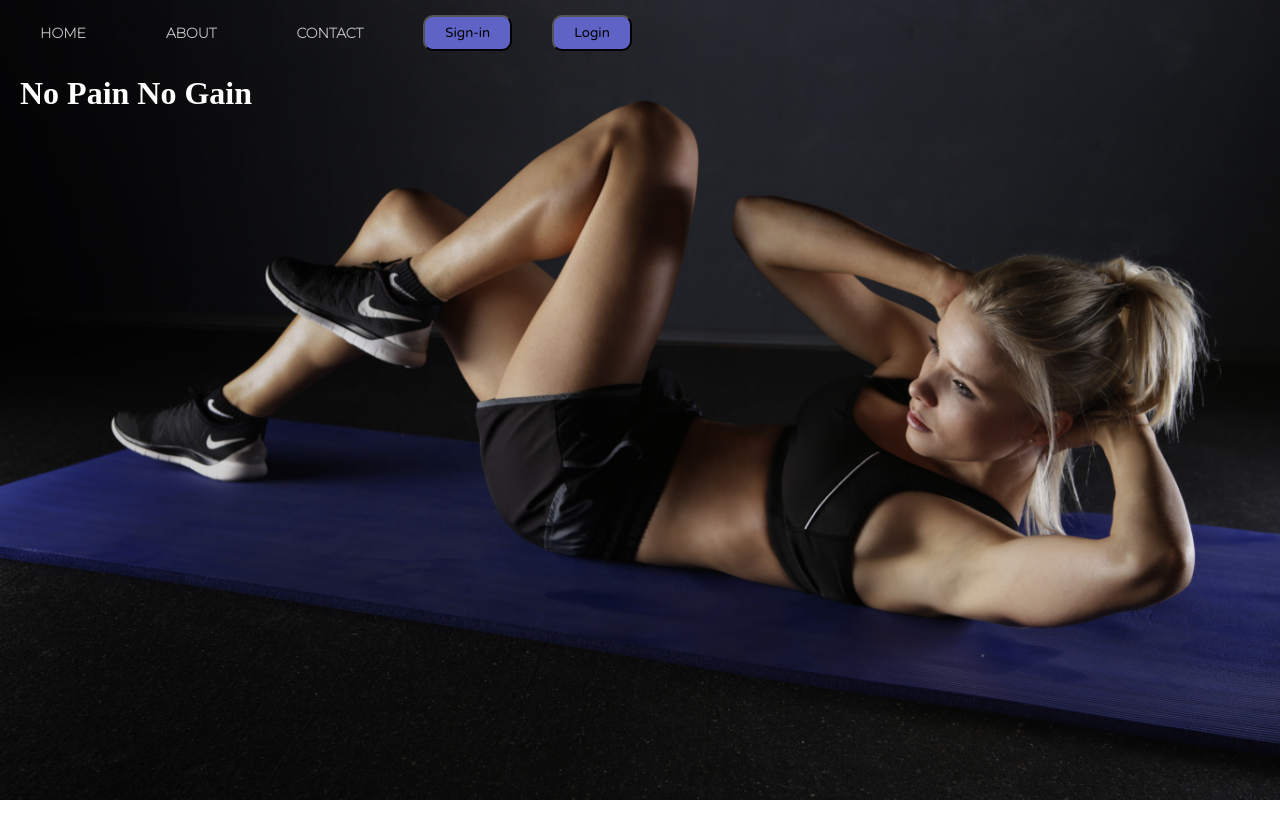
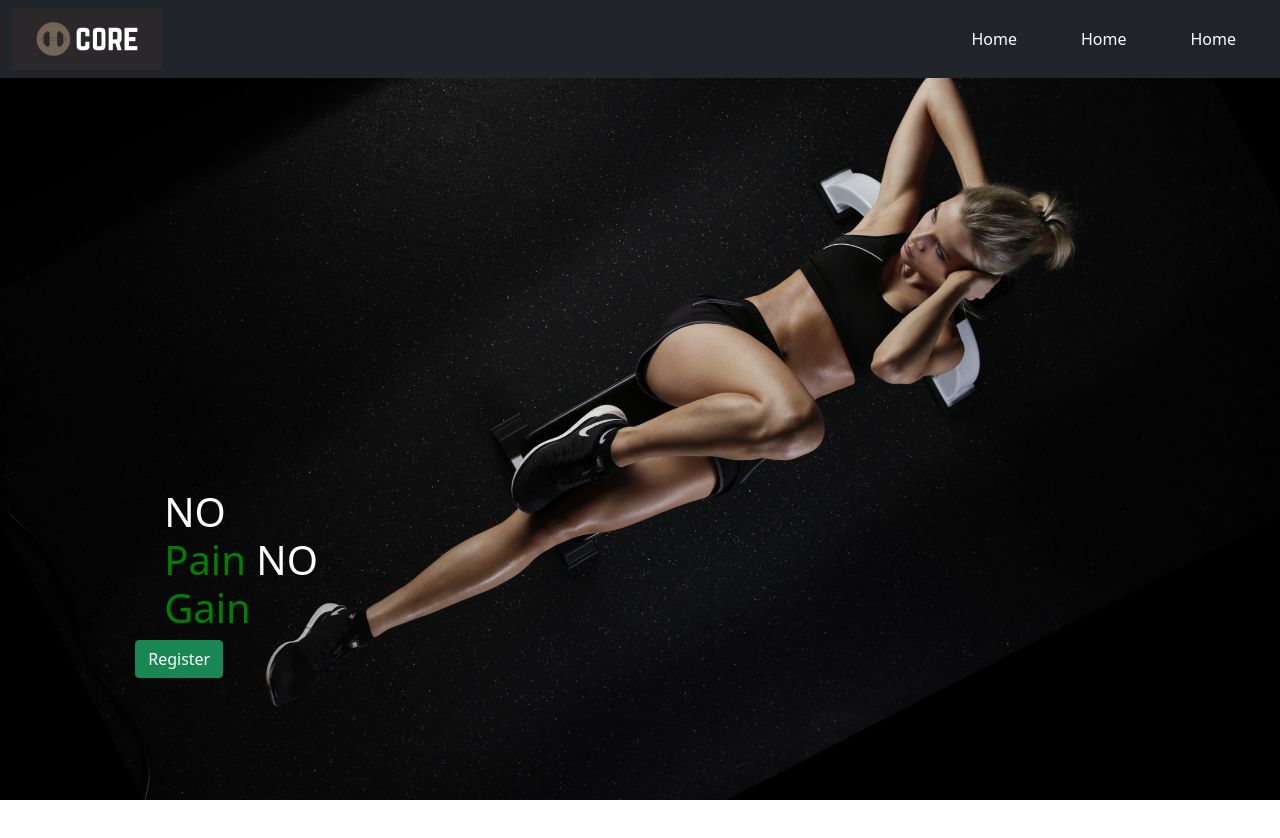
Before and after one commit to Amith-Jagannath/Gym_application, a plain HTML site: page index.html in a window 1280 px wide. Before the commit the page ends 800 px from the top, so only its background shows below. Drawn offline with nearby package versions, Linux system fonts and the light colour scheme; a web font is replaced by a local one.

Commit message:
Added login and register features

```diff
--- a/index.html
+++ b/index.html
@@ -5,54 +5,104 @@
     <meta http-equiv="X-UA-Compatible" content="IE=edge" />
     <meta name="viewport" content="width=device-width, initial-scale=1.0" />
     <link rel="stylesheet" href="style.css" />
-
+    <link
+      href="https://cdn.jsdelivr.net/npm/bootstrap@5.0.2/dist/css/bootstrap.min.css"
+      rel="stylesheet"
+      integrity="sha384-EVSTQN3/azprG1Anm3QDgpJLIm9Nao0Yz1ztcQTwFspd3yD65VohhpuuCOmLASjC"
+      crossorigin="anonymous"
+    />
     <title>Gripper</title>
   </head>
   <body>
-    <nav>
-      <ul>
-        <li><a class="nav-link nav-link-ltr" href="#">Home</a></li>
-        <li><a class="nav-link nav-link-ltr" href="#">About</a></li>
-        <li><a class="nav-link nav-link-ltr" href="#">Contact</a></li>
-        <!-- <li><a class="nav-link nav-link-ltr" href="#">Sign-in/Sign-up</a></li> -->
-        <button id="btn">Sign-in</button>
-        <button id="btn2">Login</button>
+    <div class="backgrd">
+      <nav class="navbar navbar-expand-lg navbar-dark bg-dark">
+        <!-- my-2, my-lg-0, me-sm-0, my-sm-0 -->
+        <div class="container-fluid">
+          <img src="/LOGO.png" alt="logo" width="150px" />
+
+          <!-- <a class="navbar-brand px-2" href="#">Navbar</a> -->
+          <button
+            class="navbar-toggler"
+            type="button"
+            data-bs-toggle="collapse"
+            data-bs-target="#navbarSupportedContent"
+            aria-controls="navbarSupportedContent"
+            aria-expanded="false"
+            aria-label="Toggle navigation"
+          >
+            <span class="navbar-toggler-icon"></span>
+          </button>
+          <div
+            class="collapse navbar-collapse justify-content-end"
+            id="navbarSupportedContent"
+          >
+            <ul class="navbar-nav ml-auto mb-2 mb-lg-0">
+              <li class="nav-item px-4">
+                <a class="nav-link active" aria-current="page" href="#">Home</a>
+              </li>
+              <li class="nav-item px-4">
+                <a class="nav-link active" aria-current="page" href="#">Home</a>
+              </li>
+              <li class="nav-item px-4">
+                <a class="nav-link active" aria-current="page" href="#">Home</a>
+              </li>
             </ul>
+          </div>
+        </div>
+      </nav>
+      <div class="header__title">
+        <h1>
+          NO<br />
+          <!-- Green highlight effect -->
+          <span>Pain</span>
+          NO<br />
+          <span>Gain</span>
+        </h1>
 
-    </nav>
+        <button id="btn" type="button" class="btn btn-success">Register</button>
+      </div>
 
-    <div class="text">
-      <h1>No Pain No Gain</h1>
-
-    </div>
-    <div class="modal register hidden">
-      <button class="btn--close-modal-register">&times;</button>
+      <div class="modal1 register hidden">
+        <!-- <button class="btn--close-modal-register">&times;</button> -->
+        <button
+          type="button"
+          class="btn-close btn--close-modal-register"
+          aria-label="Close"
+        ></button>
         <h1 class="modal__header">Register</h1>
         <form>
-
           <input type="text" id="nameRegister" placeholder="Your Name" />
           <input type="text" id="emailRegister" placeholder="Email" />
           <input type="password" id="passwordRegister" placeholder="password" />
 
-        <button id="register">Register</button>
+          <button id="register" type="button" class="btn btn-success">
+            Register
+          </button>
+          <p class="para">already have an account?</p>
+          <button id="btn2" type="button" class="btn btn-success">Login</button>
         </form>
       </div>
-    <div class="modal login hidden">
-      <button class="btn--close-modal-login">&times;</button>
+      <div class="modal1 login hidden">
+        <!-- <button class="btn--close-modal-login">&times;</button> -->
+        <button
+          type="button"
+          class="btn-close btn--close-modal-login"
+          aria-label="Close"
+        ></button>
         <h1 class="modal__header">Login</h1>
         <form>
-
-
           <input type="text" id="emailLogin" placeholder="Email" />
           <input type="password" id="passwordLogin" placeholder="password" />
 
-        <button id="loginBtn">Login</button>
+          <button id="loginBtn" type="button" class="btn btn-success">
+            Login
+          </button>
         </form>
       </div>
       <div class="overlay hidden"></div>
+    </div>
 
     <!-- <h1 class="top-left">this is me</h1> -->
-    </div>
   </body>
-  <script src="script.js"></script>
+  <script src="script1.js"></script>
 </html>
--- a/script.js
+++ b/script1.js
@@ -1,6 +1,6 @@
 const btn = document.querySelector("#btn");
 const login_nav = document.querySelector("#btn2");
-const modal = document.querySelector(".modal");
+const modal = document.querySelector(".modal1");
 const overlay = document.querySelector(".overlay");
 const btncloseRegister = document.querySelector(".btn--close-modal-register");
 const btncloseLogin = document.querySelector(".btn--close-modal-login");
@@ -12,13 +12,17 @@ const passwordLogin = document.querySelector("#passwordLogin");
 const register = document.querySelector("#register");
 const login = document.querySelector(".login");
 const loginBtn = document.querySelector("#loginBtn");
+console.log("hello");
 btn.addEventListener("click", function () {
   modal.classList.remove("hidden");
   overlay.classList.remove("hidden");
+  console.log("clicked");
 });
 login_nav.addEventListener("click", function (e) {
   login.classList.remove("hidden");
   overlay.classList.remove("hidden");
+  modal.classList.add("hidden");
+  e.preventDefault();
 });
 btncloseRegister.addEventListener("click", function () {
   modal.classList.add("hidden");
--- a/style.css
+++ b/style.css
@@ -6,73 +6,29 @@
   padding: 0;
   margin: 0;
 }
-body {
-  background-image: url("/gym2.jpg");
+.nav-link {
+  color: white;
+}
+
+.para {
+  margin-top: 21px;
+  margin-bottom: 0rem;
+  padding-left: 44px;
+}
+.container-fluid {
+  color: red;
+}
+.backgrd {
+  /* background-color: #1d2026; */
+  background-image: url("/gym5.png");
+  height: 100vh;
+  width: 100%;
+  /* overflow: hidden; */
   background-repeat: no-repeat;
-  background-attachment: fixed;
-  background-position: center;
   background-size: cover;
 }
-
-nav ul {
-  display: flex;
-  list-style: none;
-  /* background-color: black; */
-  color: white;
-  align-items: center;
-  position: relative;
-  height: 65px;
-}
-nav ul li {
-  padding: 20px;
-  color: red;
-  font-family: "Montserrat", sans-serif;
-  text-decoration: none;
-}
-
-.nav-link {
-  /* left: 950px; */
-  font-weight: bold;
-  font-size: 14px;
-  text-transform: uppercase;
-  text-decoration: none;
-  color: white;
-  padding: 20px 0px;
-  margin: 0px 20px;
-  display: inline-block;
-  position: relative;
-  opacity: 0.75;
-}
-.nav-link:hover {
-  opacity: 1;
-}
-.nav-link::before {
-  transition: 300ms;
-  height: 3px;
-  content: "";
-  position: absolute;
-  background-color: white;
-}
-
-.nav-link-ltr::before {
-  width: 0%;
-  bottom: 10px;
-}
-
-.nav-link-ltr:hover::before {
-  width: 100%;
-}
-/*
-.container {
-  display: flex;
-  background-color: black;
-  background-size: cover;
-} */
-.top-left {
-  position: absolute;
-  top: 20px;
-  left: 16px;
-  color: white;
+h1 {
+  margin-left: 29px;
 }
 /* img {
   display: block;
@@ -84,6 +40,10 @@ nav ul li {
 } */
 .img span {
   font-size: 60px;
+}
+.header-title {
+  padding: 100px 100px;
+  color: white;
 }
 
 button {
@@ -97,7 +57,7 @@ button {
   font-family: "Varela Round", sans-serif;
 }
 
-.modal {
+.modal1 {
   position: fixed;
   top: 50%;
   left: 50%;
@@ -179,9 +139,15 @@ form button {
   padding: 10px 20px;
 }
 
-.text {
+.header__title {
   margin: 10px 20px;
   left: 200;
   top: 200;
   color: white;
 }
+span {
+  color: green;
+}
+.header__title {
+  padding: 50vh 9vw;
+}
```
Also changed, not shown: LOGO.png (added), gym5.png (added). Lines whose indentation alone changed are shown as unchanged.
